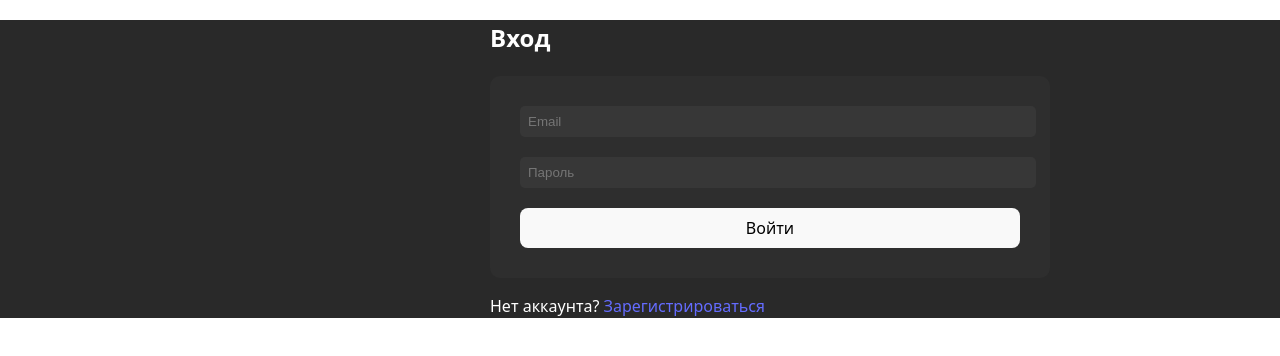
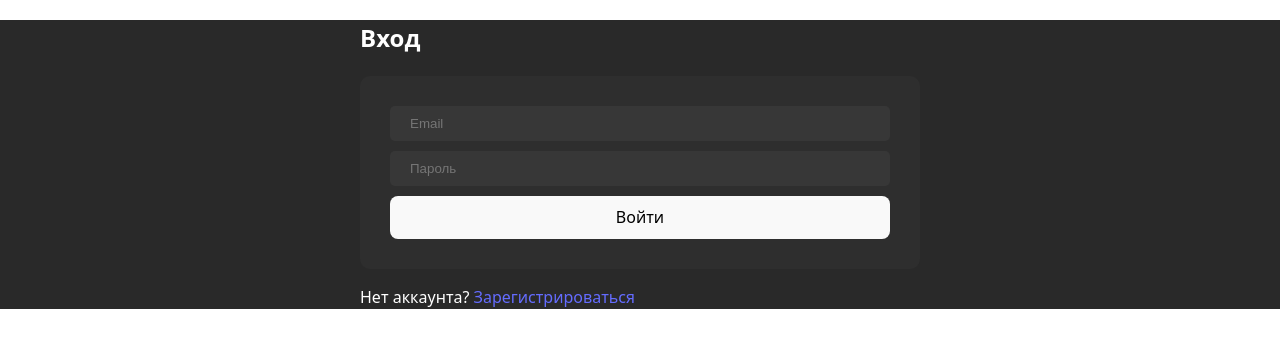
Before and after one commit to zagovormasonov/auth, a React (Vite) app: page / in a window 1280 px wide. Shown: the top 356 px of the page. Built offline with nearby package versions, Linux system fonts and the light colour scheme.

Commit message:
remove tooltip

```diff
--- a/src/components/Login.jsx
+++ b/src/components/Login.jsx
@@ -4,15 +4,11 @@ import { useNavigate, Link } from "react-router-dom";
 import { motion } from "framer-motion";
 
 const Login = () => {
-  const [email, setEmail] = useState(localStorage.getItem("savedEmail") || "");
+  const [email, setEmail] = useState(localStorage.getItem("savedEmail") || ""); // Берем из localStorage
   const [password, setPassword] = useState("");
   const [showSuccess, setShowSuccess] = useState(false);
-  const [showTooltip, setShowTooltip] = useState(false); // Состояние для тултипа
   const navigate = useNavigate();
 
-  useEffect(() => {
-    localStorage.setItem("savedEmail", email); // Сохраняем email при изменении
-  }, [email]);
 
   const handleLogin = async (e) => {
     e.preventDefault();
@@ -25,7 +21,6 @@ const Login = () => {
     if (error) {
       alert(error.message);
     } else {
-      localStorage.setItem("savedEmail", email); // Сохраняем email после успешного входа
       setShowSuccess(true);
       setTimeout(() => {
         navigate("/dashboard");
@@ -34,52 +29,24 @@ const Login = () => {
   };
 
   return (
-    <div style={{ position: "relative", maxWidth: "300px", margin: "auto" }}>
+    <div>
       <h2>Вход</h2>
       <form onSubmit={handleLogin}>
-        <div style={{ position: "relative" }}>
         <input
           type="email"
           value={email}
           onChange={(e) => setEmail(e.target.value)}
-            onFocus={() => setShowTooltip(true)}  // Показать тултип при фокусе
-            onBlur={() => setShowTooltip(false)}   // Скрыть тултип при уходе фокуса
           placeholder="Email"
           required
-            style={{ width: "100%", padding: "8px", marginBottom: "10px" }}
         />
-          {showTooltip && localStorage.getItem("savedEmail") && (
-            <motion.div
-              initial={{ opacity: 0, y: -5 }}
-              animate={{ opacity: 1, y: 0 }}
-              exit={{ opacity: 0, y: -5 }}
-              transition={{ duration: 0.3 }}
-              style={{
-                position: "absolute",
-                top: "-30px",
-                left: "0",
-                background: "black",
-                color: "white",
-                padding: "5px 10px",
-                borderRadius: "5px",
-                fontSize: "12px",
-                whiteSpace: "nowrap",
-              }}
-            >
-              Использовать: {localStorage.getItem("savedEmail")}
-            </motion.div>
-          )}
-        </div>
-
         <input
           type="password"
           value={password}
           onChange={(e) => setPassword(e.target.value)}
           placeholder="Пароль"
           required
-          style={{ width: "100%", padding: "8px", marginBottom: "10px" }}
         />
-        <button type="submit" style={{ width: "100%", padding: "8px" }}>Войти</button>
+        <button type="submit">Войти</button>
       </form>
 
       <p>
@@ -96,7 +63,7 @@ const Login = () => {
             marginTop: "20px",
             padding: "10px",
             background: "#25F475",
-            color: "white",
+            color: "black",
             borderRadius: "5px",
             textAlign: "center",
           }}
```
Lines whose indentation alone changed are shown as unchanged.
